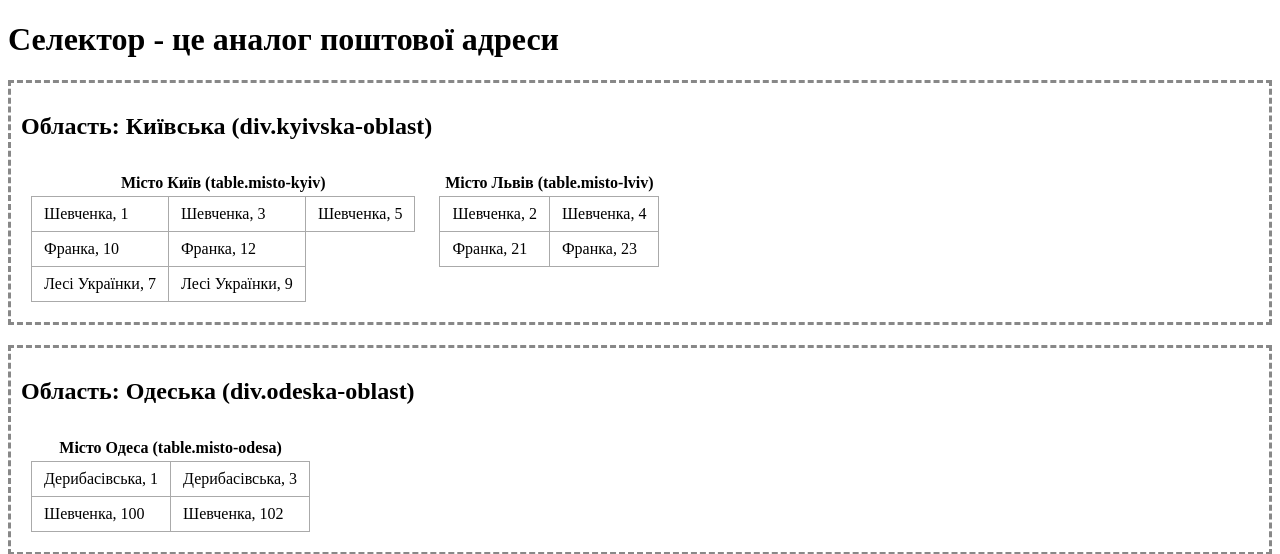
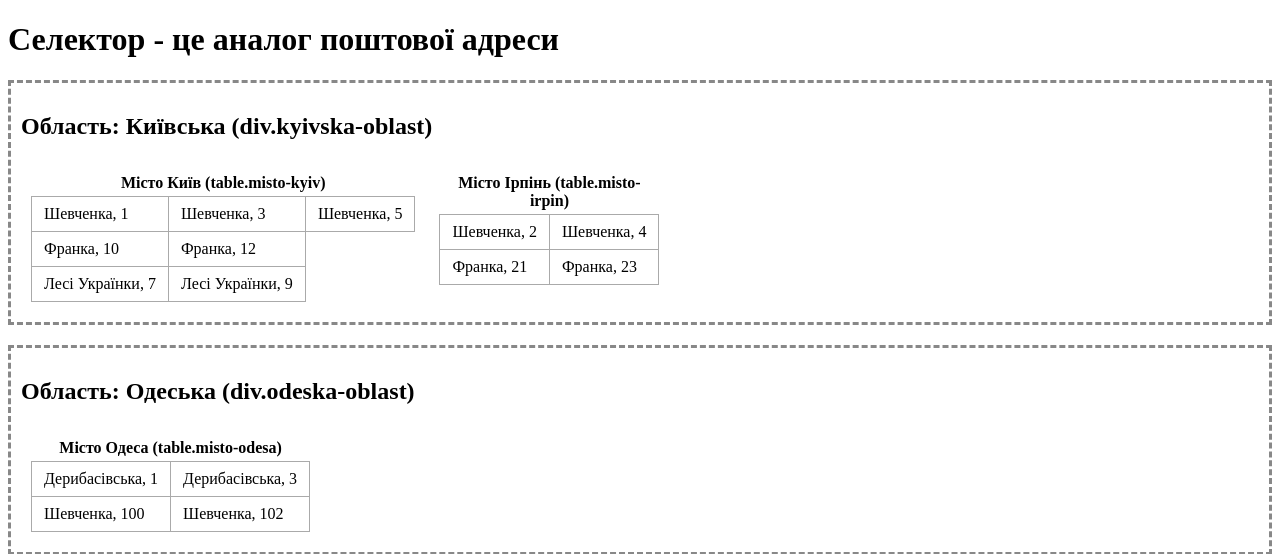
Before and after one commit to s-z-rcpto/study, a PHP site: page /selector-like-address.html in a window 1280 px wide. Shown: the top 554 px of the page. Run offline with PHP 8.4, Linux system fonts and the light colour scheme.

Commit message:
Оновлено назви міст у завданні 9 та таблиці для коректного відображення

```diff
--- a/css/day21/selector-like-address.css
+++ b/css/day21/selector-like-address.css
@@ -58,7 +58,7 @@
 
 /* ЗАВДАННЯ 8: підкреслити ПЕРШИЙ будинок на КОЖНІЙ вулиці. */
 
-/* ЗАВДАННЯ 9: зробити курсивом будинки на ВУЛИЦІ ФРАНКА саме у ЛЬВОВІ
+/* ЗАВДАННЯ 9: зробити курсивом будинки на ВУЛИЦІ ФРАНКА саме в ІРПЕНІ
    (а в Києві вулиця Франка має лишитись без курсиву). */
 
 /* ЗАВДАННЯ 10: виділити БУДИНОК №1. Зверни увагу: таких будинків два
--- a/css/day21/selector-like-address.html
+++ b/css/day21/selector-like-address.html
@@ -58,8 +58,8 @@
         </table>
 
         <!-- МІСТО 2 -->
-        <table class="bud-yake-misto misto-lviv">
-            <caption>Місто Львів (table.misto-lviv)</caption>
+        <table class="bud-yake-misto misto-irpin">
+            <caption>Місто Ірпінь (table.misto-irpin)</caption>
 
             <tbody class="bud-yakyi-rayon soborny-rayon">
                 <tr class="bud-yaka-vulytsia vulytsia-shevchenka">
```
